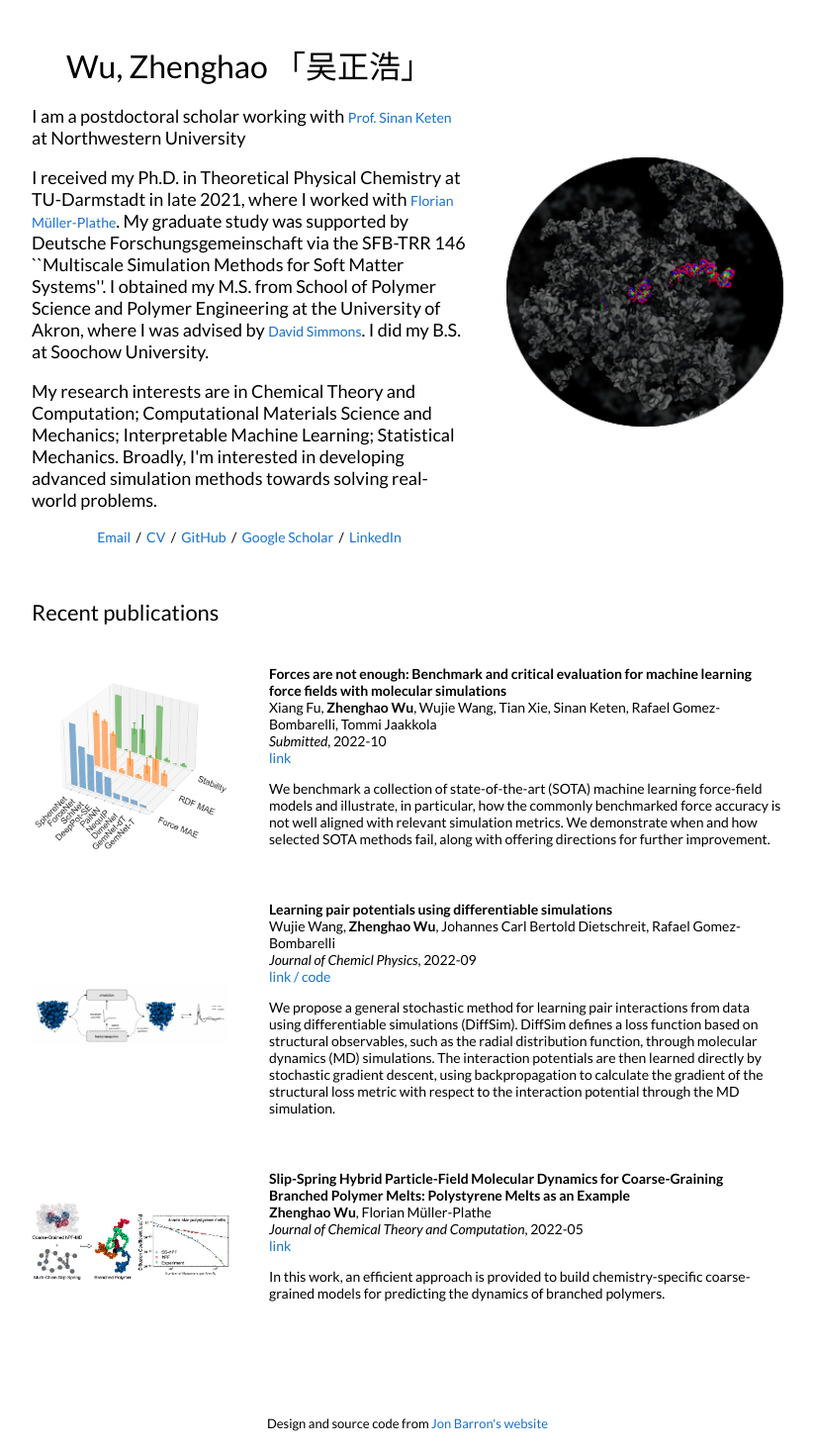
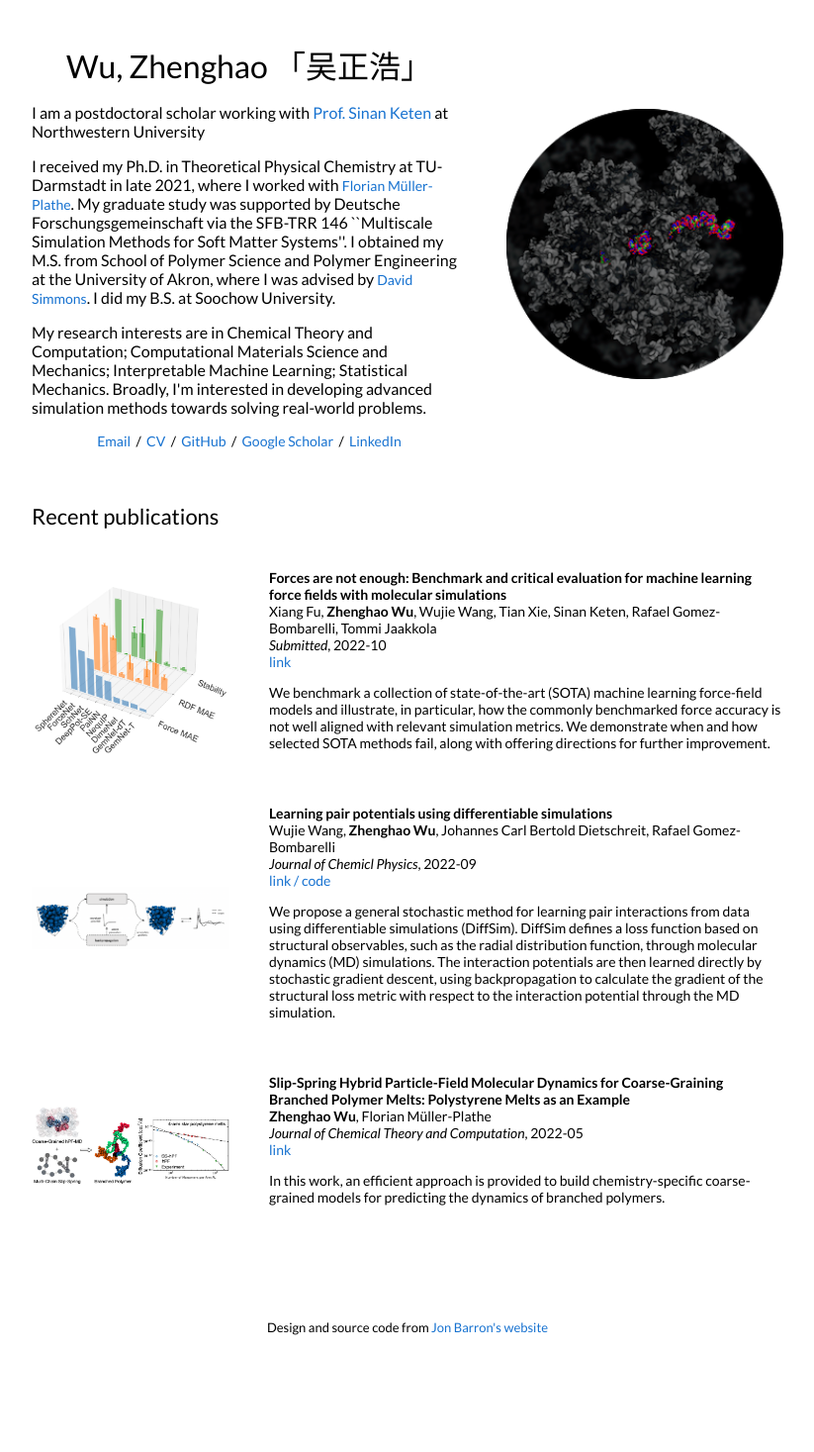
Before and after one commit to Chenghao-Wu/Chenghao-Wu.github.io, a Jekyll site: the page built from _posts/2022-10-13-TMLR2023.markdown, in a window 1280 px wide. Shown: the whole page at 99% size, without its empty margins (228-1051 px from the left). Built offline with Jekyll 4.4.1, drawn with Linux system fonts in a browser that asks for light colours; after the commit the page ends 1370 px from its top, so only the background shows below that.

Commit message:
update self

```diff
--- a/_layouts/default.html
+++ b/_layouts/default.html
@@ -27,12 +27,12 @@
               <h1>
                 Wu, Zhenghao 「吴正浩」
               </h1>
-              <p style="font-size:18px">I am a postdoctoral scholar working with <a href="https://www.keten-group.northwestern.edu/">Prof. Sinan Keten</a> at Northwestern University
+              <p style="font-size:16px">I am a postdoctoral scholar working with <a style="font-size:16px" href="https://www.keten-group.northwestern.edu/">Prof. Sinan Keten</a> at Northwestern University
               </p>
-              <p style="font-size:18px">
+              <p style="font-size:16px">
                 I received my Ph.D. in Theoretical Physical Chemistry at TU-Darmstadt in late 2021, where I worked with <a href="https://en.wikipedia.org/wiki/Florian_M%C3%BCller-Plathe">Florian Müller-Plathe</a>. My graduate study was supported by Deutsche Forschungsgemeinschaft via the SFB-TRR 146 ``Multiscale Simulation Methods for Soft Matter Systems''. I obtained my M.S. from School of Polymer Science and Polymer Engineering at the University of Akron, where I was advised by <a href="https://www.usf.edu/engineering/chbme/people/dssimmons.aspx">David Simmons</a>. I did my B.S. at Soochow University.
               </p>
-              <p style="font-size:18px">
+              <p style="font-size:16px">
                 My research interests are in Chemical Theory and Computation; Computational Materials Science and Mechanics; Interpretable Machine Learning; Statistical Mechanics. Broadly, I'm interested in developing advanced simulation methods towards solving real-world problems.
               </p>
               <p style="text-align:center">
```
